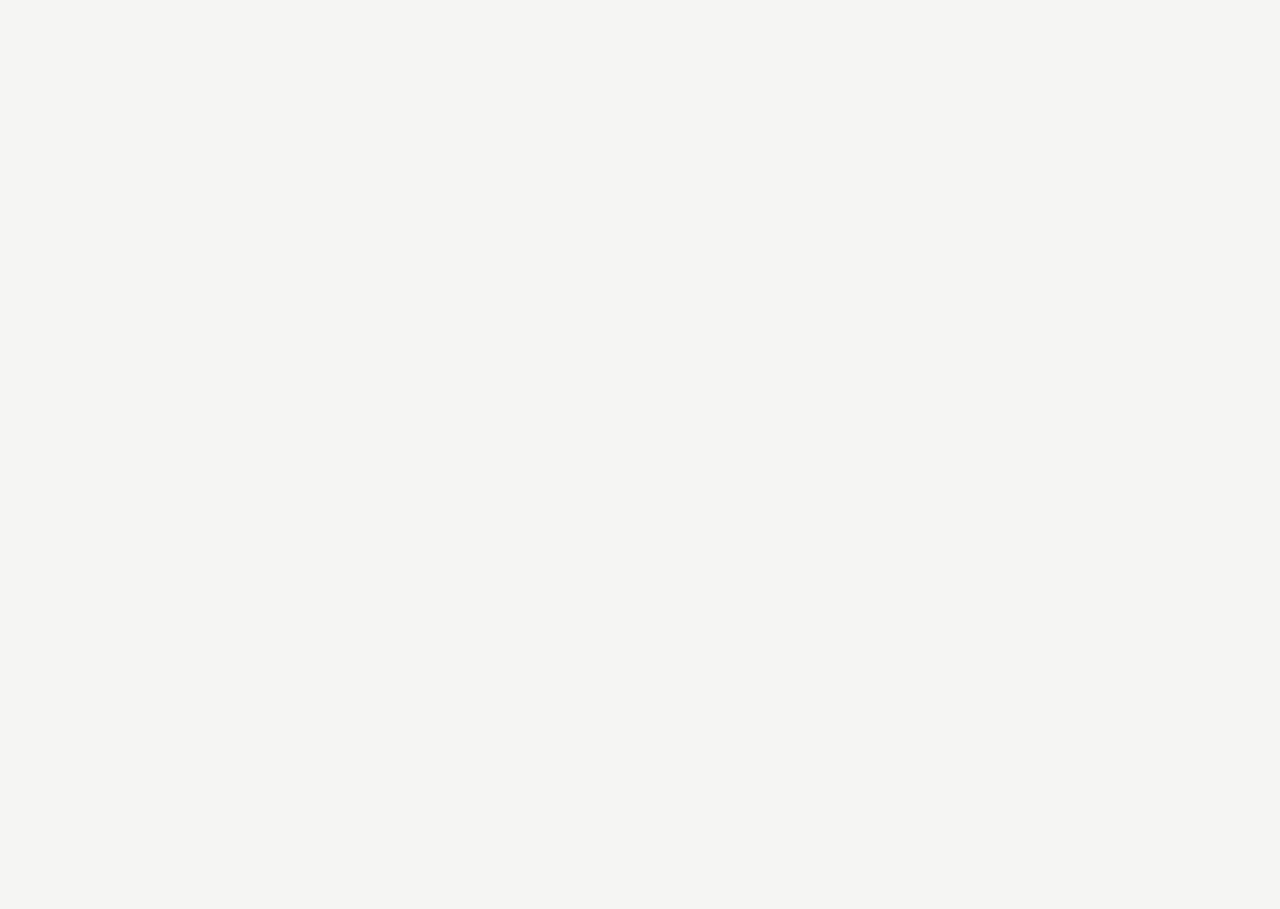
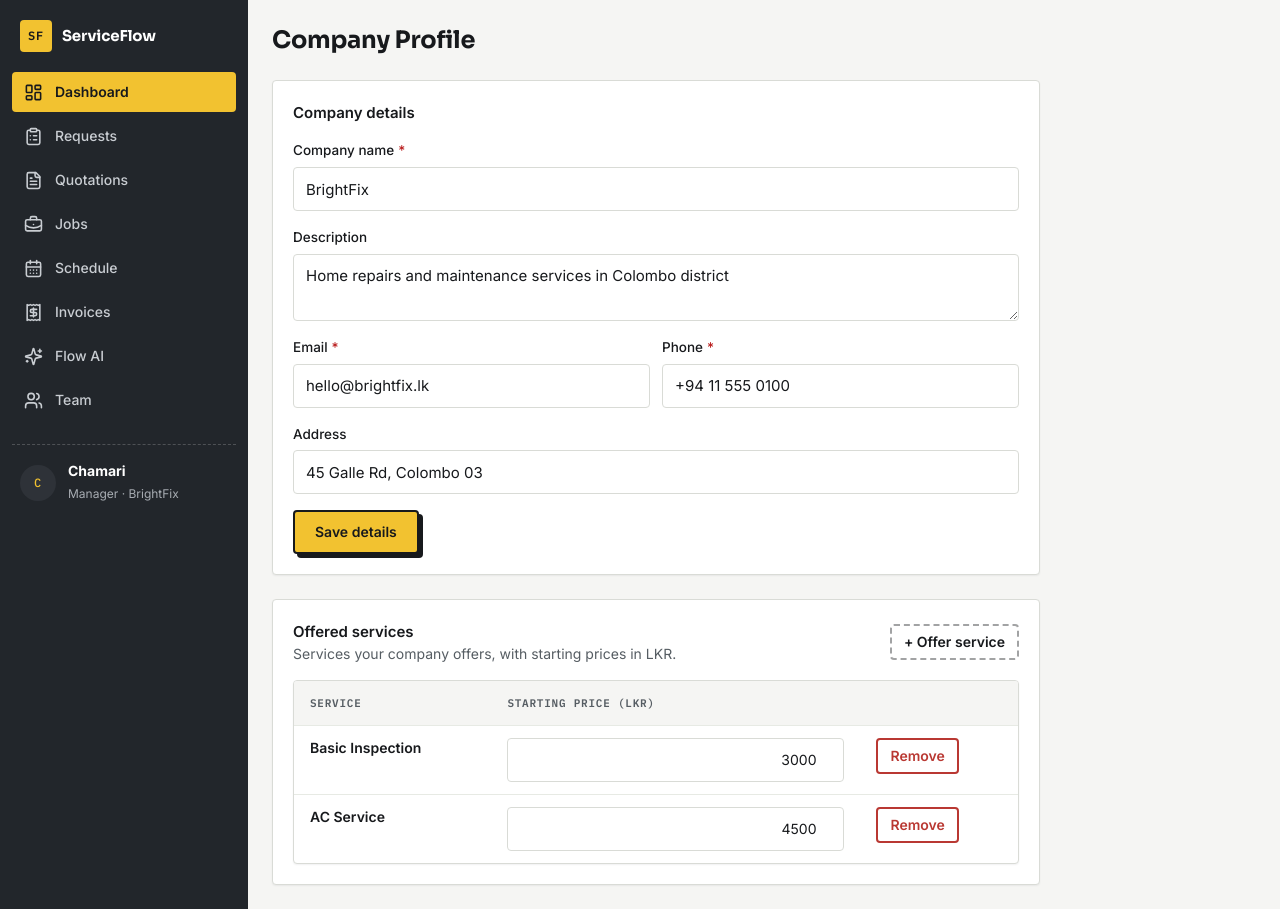
Before and after one commit to amiztp/ServiceFlow, a React (Vite) app in the folder frontend/: page /manager/company in a window 1280 px wide. Before the commit this address had no page. Before the commit the page ends 800 px from the top, so only its background shows below. Built offline with nearby package versions, Linux system fonts and the light colour scheme.

Commit message:
manager compay modified

```diff
--- a/frontend/src/App.tsx
+++ b/frontend/src/App.tsx
@@ -36,6 +36,7 @@ import ManagerTeam from "./features/manager/Team";
 //const PolicyPage = () => <h1>PolicyPage</h1>;
 import PolicyPage from "./features/manager/PolicyPage";
 
+import CompanyProfilePage from "./features/manager/CompanyProfile";
 
 const EmployeeHome = () => <h1>EmployeeHome</h1>;
 
@@ -101,6 +102,7 @@ export default function App() {
         <Route path="/manager/schedule" element={<Shell role="manager"><ManagerSchedule /></Shell>} />
         <Route path="/manager/invoices" element={<Shell role="manager"><Invoices /></Shell>} />
         <Route path="/manager/ai" element={<Shell role="manager"><PolicyPage /></Shell>} />
+        <Route path="/manager/company" element={<Shell role="manager"><CompanyProfilePage /></Shell>} />
         <Route path="/manager/team" element={<Shell role="manager"><ManagerTeam /></Shell>} />
 
         <Route path="/employee" element={<Shell role="employee"><EmployeeHome /></Shell>} />
--- /dev/null
+++ b/frontend/src/features/manager/CompanyProfile.tsx
@@ -0,0 +1,212 @@
+import { useState } from "react";
+import {
+  ActionButton,
+  SurfaceCard,
+  TextField,
+  TextAreaField,
+  SelectField,
+  ResponsiveTable,
+  EmptyState,
+} from "../../components";
+import {
+  mockCompanyProfile,
+  mockOfferedServices,
+  mockServices,
+  type CompanyProfile,
+  type OfferedService,
+} from "../../mocks/data";
+
+export default function CompanyProfilePage() {
+  const [profile, setProfile] = useState<CompanyProfile>(mockCompanyProfile);
+  const [offered, setOffered] = useState<OfferedService[]>(mockOfferedServices);
+  const [saved, setSaved] = useState(false);
+  const [addingService, setAddingService] = useState(false);
+  const [selectedServiceId, setSelectedServiceId] = useState("");
+  const [newPrice, setNewPrice] = useState("0");
+
+  const saveProfile = () => {
+    setSaved(true);
+    setTimeout(() => setSaved(false), 2000);
+  };
+
+  const addService = () => {
+    const svc = mockServices.find((s) => s.id === selectedServiceId);
+    if (!svc) return;
+    if (offered.some((o) => o.serviceId === selectedServiceId)) return;
+
+    const price = Number(newPrice) || 0;
+    const newOffered: OfferedService = {
+      id: `os-${Date.now()}`,
+      serviceId: svc.id,
+      serviceName: svc.name,
+      startingPrice: price,
+      isActive: true,
+    };
+
+    setOffered([...offered, newOffered]);
+    setSelectedServiceId("");
+    setNewPrice("0");
+    setAddingService(false);
+  };
+
+  const updatePrice = (id: string, price: number) => {
+    setOffered(offered.map((o) => (o.id === id ? { ...o, startingPrice: price } : o)));
+  };
+
+  const removeService = (id: string) => {
+    setOffered(offered.filter((o) => o.id !== id));
+  };
+
+  const availableServices = mockServices.filter(
+    (s) => s.isActive && !offered.some((o) => o.serviceId === s.id)
+  );
+
+  return (
+    <div className="space-y-6 max-w-3xl">
+      <h1 className="sf-display text-2xl font-bold">Company Profile</h1>
+
+      <SurfaceCard className="p-5 space-y-4">
+        <h2 className="font-semibold">Company details</h2>
+        <TextField
+          label="Company name"
+          value={profile.name}
+          onChange={(e) => setProfile({ ...profile, name: e.target.value })}
+          required
+        />
+        <TextAreaField
+          label="Description"
+          value={profile.description}
+          onChange={(e) => setProfile({ ...profile, description: e.target.value })}
+        />
+        <div className="grid grid-cols-1 sm:grid-cols-2 gap-3">
+          <TextField
+            label="Email"
+            type="email"
+            value={profile.email}
+            onChange={(e) => setProfile({ ...profile, email: e.target.value })}
+            required
+          />
+          <TextField
+            label="Phone"
+            value={profile.phone}
+            onChange={(e) => setProfile({ ...profile, phone: e.target.value })}
+            required
+          />
+        </div>
+        <TextField
+          label="Address"
+          value={profile.address}
+          onChange={(e) => setProfile({ ...profile, address: e.target.value })}
+        />
+        <div className="flex items-center gap-3">
+          <ActionButton variant="stamp" onClick={saveProfile}>
+            Save details
+          </ActionButton>
+          {saved && <span className="text-sm text-[var(--sf-success)]">Saved ✓</span>}
+        </div>
+      </SurfaceCard>
+
+      <SurfaceCard className="p-5 space-y-4">
+        <div className="flex items-center justify-between flex-wrap gap-2">
+          <div>
+            <h2 className="font-semibold">Offered services</h2>
+            <p className="text-sm text-text-secondary">
+              Services your company offers, with starting prices in LKR.
+            </p>
+          </div>
+          <ActionButton
+            variant="stub"
+            size="small"
+            onClick={() => setAddingService(true)}
+            disabled={availableServices.length === 0}
+          >
+            + Offer service
+          </ActionButton>
+        </div>
+
+        {addingService && (
+          <div className="rounded-docket border border-line bg-paper p-3 space-y-3">
+            <SelectField
+              label="Service"
+              value={selectedServiceId}
+              onChange={(e) => setSelectedServiceId(e.target.value)}
+              required
+            >
+              <option value="">— Select service —</option>
+              {availableServices.map((s) => (
+                <option key={s.id} value={s.id}>
+                  {s.name}
+                </option>
+              ))}
+            </SelectField>
+            <TextField
+              label="Starting price (LKR)"
+              type="number"
+              min={0}
+              step="0.01"
+              value={newPrice}
+              onChange={(e) => setNewPrice(e.target.value)}
+              required
+            />
+            <div className="flex justify-end gap-2">
+              <ActionButton
+                variant="stub"
+                onClick={() => {
+                  setAddingService(false);
+                  setSelectedServiceId("");
+                  setNewPrice("0");
+                }}
+              >
+                Cancel
+              </ActionButton>
+              <ActionButton variant="stamp" disabled={!selectedServiceId} onClick={addService}>
+                Add service
+              </ActionButton>
+            </div>
+          </div>
+        )}
+
+        <ResponsiveTable
+          caption="Offered services"
+          rows={offered}
+          columns={[
+            {
+              key: "name",
+              heading: "Service",
+              render: (o) => <span className="font-semibold">{o.serviceName}</span>,
+            },
+            {
+              key: "price",
+              heading: "Starting price (LKR)",
+              render: (o) => (
+                <input
+                  type="number"
+                  min={0}
+                  step="0.01"
+                  value={o.startingPrice}
+                  onChange={(e) => updatePrice(o.id, Number(e.target.value))}
+                  className="sf-input w-32 text-right"
+                />
+              ),
+            },
+            {
+              key: "actions",
+              heading: "",
+              render: (o) => (
+                <ActionButton variant="void" size="small" onClick={() => removeService(o.id)}>
+                  Remove
+                </ActionButton>
+              ),
+            },
+          ]}
+          empty={
+            <EmptyState
+              title="No services offered yet"
+              description="Add services from the catalog to appear in the marketplace."
+            />
+          }
+        />
+      </SurfaceCard>
+    </div>
+  );
+}
--- a/frontend/src/mocks/data.ts
+++ b/frontend/src/mocks/data.ts
@@ -313,3 +313,32 @@ export const mockServices: Service[] = [
   { id: "s3", name: "Deep Cleaning",    description: "Full house deep clean", isActive: true },
   { id: "s4", name: "Plumbing Repair",  description: "Pipe and tap repairs", isActive: false },
 ];
+
+export interface CompanyProfile {
+  name: string;
+  description: string;
+  email: string;
+  phone: string;
+  address: string;
+}
+
+export const mockCompanyProfile: CompanyProfile = {
+  name: "BrightFix",
+  description: "Home repairs and maintenance services in Colombo district",
+  email: "hello@brightfix.lk",
+  phone: "+94 11 555 0100",
+  address: "45 Galle Rd, Colombo 03",
+};
+
+export interface OfferedService {
+  id: string;
+  serviceId: string;
+  serviceName: string;
+  startingPrice: number;
+  isActive: boolean;
+}
+
+export const mockOfferedServices: OfferedService[] = [
+  { id: "os1", serviceId: "s1", serviceName: "Basic Inspection", startingPrice: 3000, isActive: true },
+  { id: "os2", serviceId: "s2", serviceName: "AC Service",       startingPrice: 4500, isActive: true },
+];
```
